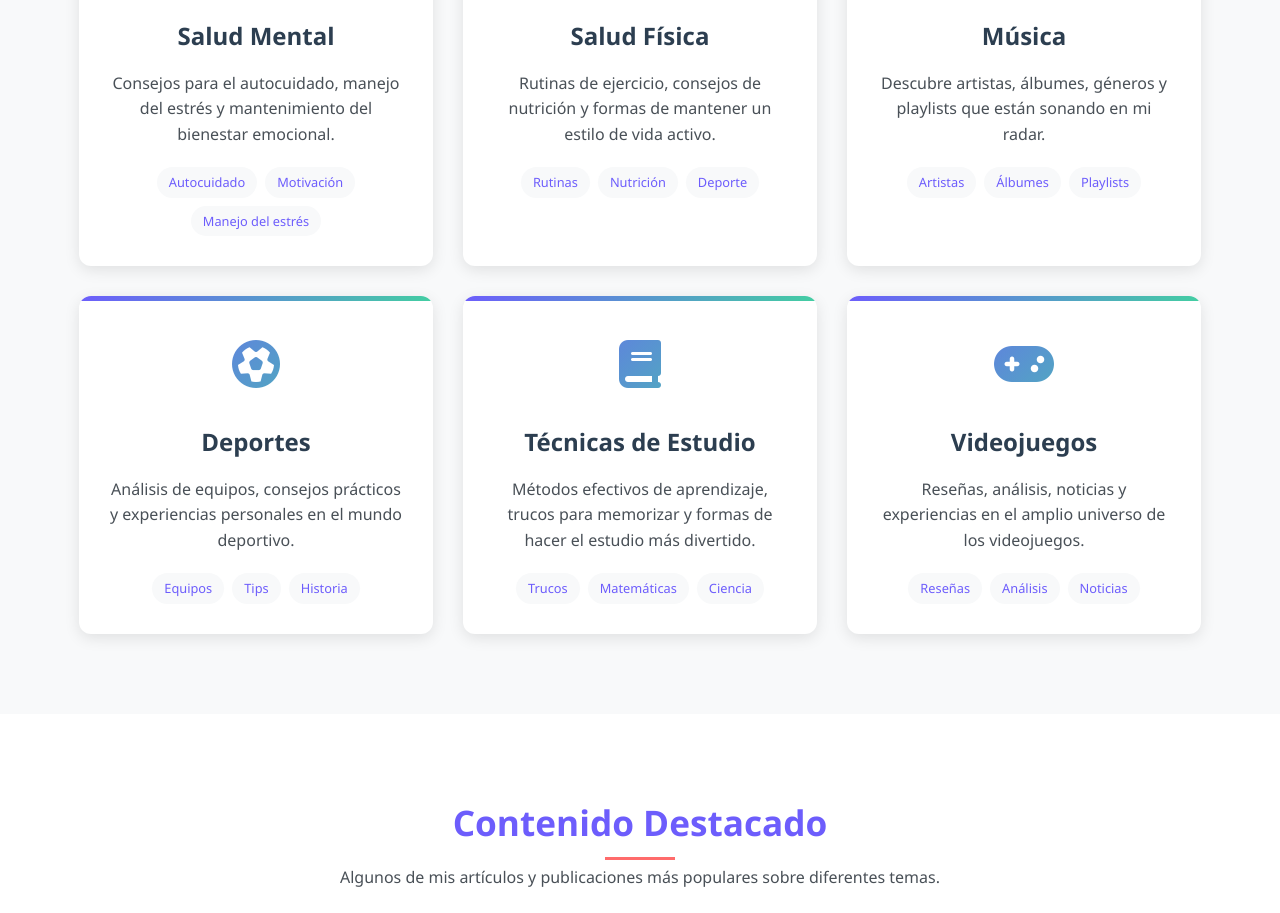
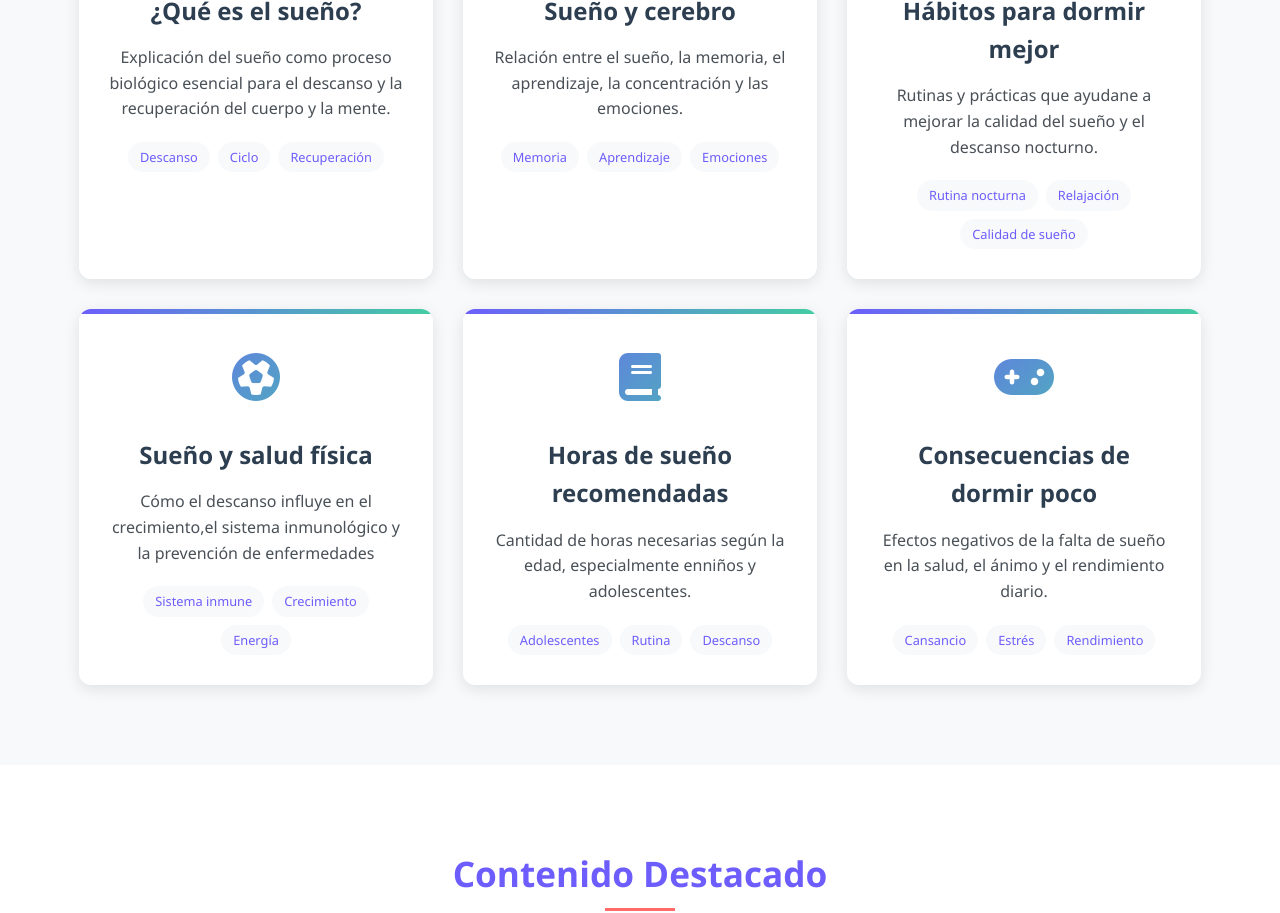
Before and after one commit to sara57byte/sara57byte.github.io, a plain HTML site: page index.html in a window 1280 px wide. Shown: the part 935-1848 px from the top of the page. Drawn offline with Linux system fonts and the light colour scheme.

Commit message:
Add files via upload

```diff
--- a/index.html
+++ b/index.html
@@ -30,7 +30,7 @@
         <div class="container">
             <div class="hero-content">
                 <h1 class="hero-title">El Sueño y la Salud</h1>
-                <p class="hero-text">Un espacio para compartir mis intereses en música, bienestar, deportes, aprendizaje y más. ¡Descubre contenido que te inspire!</p>
+                <p class="hero-text">Un descanso adecuado es clave para el buen funcionamiento del cuerpo, la mente y el sistema inmunológico, mejorando la calidad de vida.</p>
                 <a href="#" class="btn">Explorar Temas</a>
                 <a href="#" class="btn btn-outline">Ver Destacados</a>
             </div>
@@ -41,80 +41,80 @@
     <div class="section">
         <div class="container">
             <div class="section-title">
-                <h2>Temas de Interés</h2>
-                <p>Explora diferentes áreas que me apasionan y sobre las que comparto contenido regularmente.</p>
+                <h2>Temas Generales</h2>
+                <p>Explora los principales aspectos del sueño y su impacto en la salud y el bienestar.</p>
             </div>
             <div class="categories-grid">
                 <div class="category-card">
                     <div class="category-icon">
                         <i class="fas fa-brain"></i>
                     </div>
-                    <h3>Salud Mental</h3>
-                    <p>Consejos para el autocuidado, manejo del estrés y mantenimiento del bienestar emocional.</p>
+                    <h3>¿Qué es el sueño?</h3>
+                    <p>Explicación del sueño como proceso biológico esencial para el descanso y la recuperación del cuerpo y la mente.</p>
                     <div class="category-tags">
-                        <span class="tag">Autocuidado</span>
-                        <span class="tag">Motivación</span>
-                        <span class="tag">Manejo del estrés</span>
+                        <span class="tag">Descanso</span>
+                        <span class="tag">Ciclo</span>
+                        <span class="tag">Recuperación</span>
                     </div>
                 </div>
                 <div class="category-card">
                     <div class="category-icon">
                         <i class="fas fa-apple-alt"></i>
                     </div>
-                    <h3>Salud Física</h3>
-                    <p>Rutinas de ejercicio, consejos de nutrición y formas de mantener un estilo de vida activo.</p>
+                    <h3>Sueño y cerebro</h3>
+                    <p>Relación entre el sueño, la memoria, el aprendizaje, la concentración y las emociones.</p>
                     <div class="category-tags">
-                        <span class="tag">Rutinas</span>
-                        <span class="tag">Nutrición</span>
-                        <span class="tag">Deporte</span>
+                        <span class="tag">Memoria</span>
+                        <span class="tag">Aprendizaje</span>
+                        <span class="tag">Emociones</span>
                     </div>
                 </div>
                 <div class="category-card">
                     <div class="category-icon">
                         <i class="fas fa-music"></i>
                     </div>
-                    <h3>Música</h3>
-                    <p>Descubre artistas, álbumes, géneros y playlists que están sonando en mi radar.</p>
+                    <h3>Hábitos para dormir mejor</h3>
+                    <p>Rutinas y prácticas que ayudane a mejorar la calidad del sueño y el descanso nocturno.</p>
                     <div class="category-tags">
-                        <span class="tag">Artistas</span>
-                        <span class="tag">Álbumes</span>
-                        <span class="tag">Playlists</span>
+                        <span class="tag">Rutina nocturna</span>
+                        <span class="tag">Relajación</span>
+                        <span class="tag">Calidad de sueño</span>
                     </div>
                 </div>
                 <div class="category-card">
                     <div class="category-icon">
                         <i class="fas fa-futbol"></i>
                     </div>
-                    <h3>Deportes</h3>
-                    <p>Análisis de equipos, consejos prácticos y experiencias personales en el mundo deportivo.</p>
+                    <h3>Sueño y salud física</h3>
+                    <p>Cómo el descanso influye en el crecimiento,el sistema inmunológico y la prevención de enfermedades</p>
                     <div class="category-tags">
-                        <span class="tag">Equipos</span>
-                        <span class="tag">Tips</span>
-                        <span class="tag">Historia</span>
+                        <span class="tag">Sistema inmune</span>
+                        <span class="tag">Crecimiento</span>
+                        <span class="tag">Energía</span>
                     </div>
                 </div>
                 <div class="category-card">
                     <div class="category-icon">
                         <i class="fas fa-book"></i>
                     </div>
-                    <h3>Técnicas de Estudio</h3>
-                    <p>Métodos efectivos de aprendizaje, trucos para memorizar y formas de hacer el estudio más divertido.</p>
+                    <h3>Horas de sueño recomendadas</h3>
+                    <p>Cantidad de horas necesarias según la edad, especialmente enniños y adolescentes.</p>
                     <div class="category-tags">
-                        <span class="tag">Trucos</span>
-                        <span class="tag">Matemáticas</span>
-                        <span class="tag">Ciencia</span>
+                        <span class="tag">Adolescentes</span>
+                        <span class="tag">Rutina</span>
+                        <span class="tag">Descanso</span>
                     </div>
                 </div>
                 <div class="category-card">
                     <div class="category-icon">
                         <i class="fas fa-gamepad"></i>
                     </div>
-                    <h3>Videojuegos</h3>
-                    <p>Reseñas, análisis, noticias y experiencias en el amplio universo de los videojuegos.</p>
+                    <h3>Consecuencias de dormir poco</h3>
+                    <p>Efectos negativos de la falta de sueño en la salud, el ánimo y el rendimiento diario.</p>
                     <div class="category-tags">
-                        <span class="tag">Reseñas</span>
-                        <span class="tag">Análisis</span>
-                        <span class="tag">Noticias</span>
+                        <span class="tag">Cansancio</span>
+                        <span class="tag">Estrés</span>
+                        <span class="tag">Rendimiento</span>
                     </div>
                 </div>
             </div>
@@ -126,27 +126,27 @@
         <div class="container">
             <div class="section-title">
                 <h2>Contenido Destacado</h2>
-                <p>Algunos de mis artículos y publicaciones más populares sobre diferentes temas.</p>
+                <p>Información relevante y consejos prácticos para mejorar la calidad del sueño.</p>
             </div>
             <div class="featured-grid">
                 <div class="featured-card">
                     <div class="featured-img" style="background-color: #6d5dfc;"></div>
                     <div class="featured-content">
-                        <h3>5 Técnicas para Reducir la Ansiedad</h3>
-                        <p>Descubre métodos prácticos para manejar el estrés y la ansiedad en tu día a día.</p>
+                        <h3>5 Consejos par Dormir Mejor</h3>
+                        <p>Recomendaciones prácticas para mejorar la calidad del sueño y descansar profundamente cada noche.</p>
                         <div class="featured-meta">
                             <span>Salud Mental</span>
-                            <span>Hace 3 días</span>
+                            <span>Hace 5 días</span>
                         </div>
                     </div>
                 </div>
                 <div class="featured-card">
                     <div class="featured-img" style="background-color: #43cea2;"></div>
                     <div class="featured-content">
-                        <h3>Mi Playlist para Concentrarse</h3>
-                        <p>Una selección musical cuidadosamente curada para mejorar tu productividad.</p>
+                        <h3>¿Cómo el Sueño Afecta al Rendimiento Escolar?</h3>
+                        <p>Explicación de cómo dormir bien mejora la concentración, la memoroia y el aprendizaje en estudiantes.</p>
                         <div class="featured-meta">
-                            <span>Música</span>
+                            <span>Salud Mental</span>
                             <span>Hace 1 semana</span>
                         </div>
                     </div>
@@ -154,8 +154,8 @@
                 <div class="featured-card">
                     <div class="featured-img" style="background-color: #ff6b6b;"></div>
                     <div class="featured-content">
-                        <h3>Rutina de 15 Minutos para Todo el Cuerpo</h3>
-                        <p>Ejercicios efectivos que puedes hacer en casa sin necesidad de equipo especial.</p>
+                        <h3>¿Cuántas Horas Debe Dormir un Adolescente?</h3>
+                        <p>Guía clara sobre el tiempo de sueño ideal y sus beneficios para el crecimiento y la salud.</p>
                         <div class="featured-meta">
                             <span>Salud Física</span>
                             <span>Hace 2 semanas</span>
```
